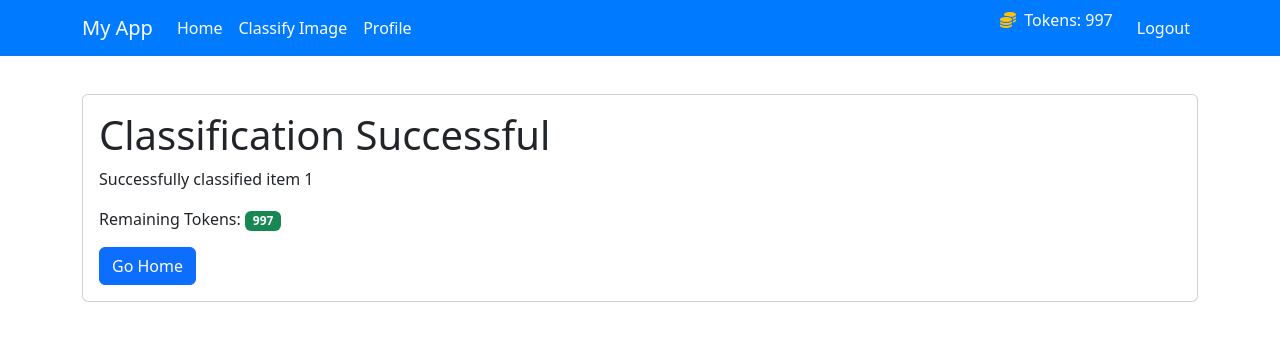
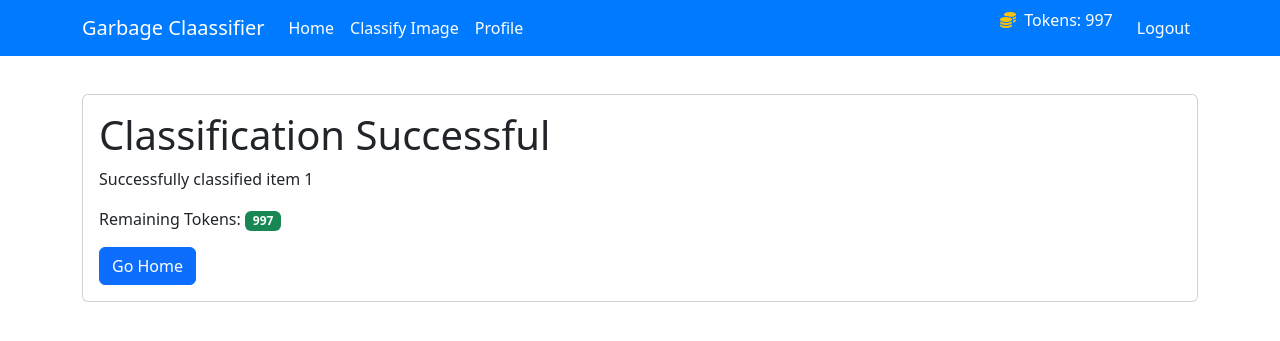
Before and after one commit to mrthapa4/garbage_classifier_Project, a Django app: page /classify/1/ in a window 1280 px wide. Shown: the top 341 px of the page. Run offline with Django 5.2, Linux system fonts and the light colour scheme; a user stored in the database is signed in; data comes from the database, SQL or seed files in the repository.

```diff
--- a/garbage_classifier/garbage_dashboard/templates/base.html
+++ b/garbage_classifier/garbage_dashboard/templates/base.html
@@ -34,9 +34,9 @@
     </style>
 </head>
 <body>
-    <nav class="navbar navbar-expand-lg navbar-blue fixed-top"> <!-- Removed bg-dark, added navbar-blue -->
+    <nav class="navbar navbar-expand-lg navbar-blue fixed-top">
         <div class="container">
-            <a class="navbar-brand" href="/">My App</a>
+            <a class="navbar-brand" href="/">Garbage Claassifier</a>
             <button class="navbar-toggler" type="button" data-bs-toggle="collapse" data-bs-target="#navbarNav" aria-controls="navbarNav" aria-expanded="false" aria-label="Toggle navigation">
                 <span class="navbar-toggler-icon"></span>
             </button>
```
